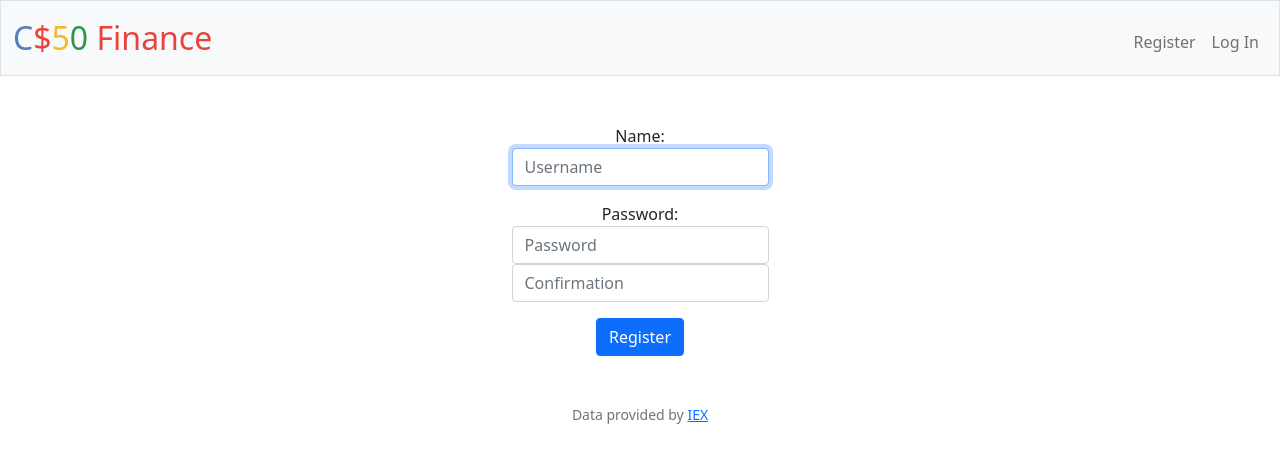
After one commit to danileslie/book_reviews, a Flask app: page /register in a window 1280 px wide. The commit adds this page. Shown: the top 463 px of the page. Run offline with Flask 3, Linux system fonts and the light colour scheme; some libraries are stand-ins or nearby versions.

Commit message:
add functionality for register, login, logout

```diff
--- a/app.py
+++ b/app.py
@@ -1,6 +1,8 @@
 # taken from finance.db
 
 # https://openlibrary.org/developers/api
+
+# flask --app app.py --debug run
 
 import os
 
@@ -22,6 +24,8 @@ app.config["SESSION_TYPE"] = "filesystem"
 app.config["TEMPLATES_AUTO_RELOAD"] = True
 Session(app)
 
+db = SQL("sqlite:///reviews.db")
+
 @app.after_request
 def after_request(response):
     """Ensure responses aren't cached"""
@@ -33,38 +37,15 @@ def after_request(response):
 @app.route("/")
 @login_required
 def index():
-    """Show portfolio of stocks"""
-    # this section was very hard, i had to look it up: https://www.youtube.com/watch?v=l7wELOgKqLM
+    """Show list of books"""
+    return apology("TODO", 403)
 
-    # displays an HTML table summarizing, for the user currently logged in, which stocks the user owns, the numbers of shares owned,
+@app.route("/lookup")
+@login_required
+def lookup():
+    """Query books"""
+    return apology("TODO", 403)
 
-    # Odds are you’ll want to execute multiple SELECTs. Depending on how you implement your table(s), you might find GROUP BY HAVING SUM and/or WHERE of interest.
-
-    # the current price of each stock, and the total value of each holding (i.e., shares times price).
-    stocks = db.execute(
-        "SELECT symbol, SUM(shares) as total_shares FROM transactions WHERE user_id = :user_id GROUP BY symbol HAVING total_shares > 0",
-        user_id=session["user_id"],
-    )
-
-    # Also display the user’s current cash balance along with a grand total (i.e., stocks’ total value plus cash).
-    available_cash = db.execute(
-        "SELECT cash FROM users WHERE id = :user_id", user_id=session["user_id"]
-    )[0]["cash"]
-    total_cash = available_cash
-
-    for stock in stocks:
-        quote = lookup(stock["symbol"])
-        stock["name"] = quote["name"]
-        stock["price"] = quote["price"]
-        stock["value"] = stock["price"] * stock["total_shares"]
-        total_cash += stock["value"]
-
-    return render_template(
-        "index.html",
-        stocks=stocks,
-        available_cash=available_cash,
-        total_cash=total_cash,
-    )
 
 @app.route("/login", methods=["GET", "POST"])
 def login():
@@ -73,36 +54,37 @@ def login():
     # Forget any user_id
     session.clear()
 
-    # # User reached route via POST (as by submitting a form via POST)
-    # if request.method == "POST":
-    #     # Ensure username was submitted
-    #     if not request.form.get("username"):
-    #         return apology("must provide username", 403)
+    # User reached route via POST (as by submitting a form via POST)
+    if request.method == "POST":
+        # Ensure username was submitted
+        if not request.form.get("username"):
+            return apology("must provide username", 403)
 
-    #     # Ensure password was submitted
-    #     elif not request.form.get("password"):
-    #         return apology("must provide password", 403)
+        # Ensure password was submitted
+        elif not request.form.get("password"):
+            return apology("must provide password", 403)
 
-    #     # Query database for username
-    #     rows = db.execute(
-    #         "SELECT * FROM users WHERE username = ?", request.form.get("username")
-    #     )
+        # Query database for username
+        rows = db.execute(
+            "SELECT * FROM users WHERE username = ?", request.form.get("username")
+        )
 
-    #     # Ensure username exists and password is correct
-    #     if len(rows) != 1 or not check_password_hash(
-    #         rows[0]["hash"], request.form.get("password")
-    #     ):
-    #         return apology("invalid username and/or password", 403)
+        # Ensure username exists and password is correct
+        if len(rows) != 1 or not check_password_hash(
+            rows[0]["hash"], request.form.get("password")
+        ):
+            return apology("invalid username and/or password", 403)
 
-    #     # Remember which user has logged in
-    #     session["user_id"] = rows[0]["id"]
+        # Remember which user has logged in
+        session["user_id"] = rows[0]["id"]
 
-    #     # Redirect user to home page
-    #     return redirect("/")
+        # Redirect user to home page
+        return redirect("/")
 
-    # # User reached route via GET (as by clicking a link or via redirect)
-    # else:
-    return render_template("login.html")
+    # User reached route via GET (as by clicking a link or via redirect)
+    else:
+        print(request.form.get("username"))
+        return render_template("login.html")
 
 @app.route("/logout")
 def logout():
@@ -113,3 +95,40 @@ def logout():
 
     # Redirect user to login form
     return redirect("/")
+
+@app.route("/register", methods=["GET", "POST"])
+def register():
+    """Register user"""
+    if request.method == "POST":
+        # Query database for username
+        rows = db.execute(
+            "SELECT * FROM users WHERE username = ?", request.form.get("username")
+        )
+
+        # throw error if the username field is blank
+        if not request.form.get("username"):
+            return apology("must provide username", 400)
+        # or if the name already exists in the db
+        elif len(rows) == 1:
+            return apology("username is taken", 400)
+        # throw error if password field is blank
+        elif not request.form.get("password"):
+            return apology("must provide password", 400)
+        # or if password fields do not match
+        elif request.form.get("password") != request.form.get("confirmation"):
+            return apology("passwords do not match", 400)
+
+        # if the username is valid, accept it
+        username = request.form.get("username")
+        # if password is valid, hash it
+        password = generate_password_hash(request.form.get("password"))
+
+        # submit username and *hashed password* into database
+        db.execute(
+            "INSERT INTO users (username, hash) VALUES(?, ?)", username, password
+        )
+
+        return redirect("/")
+
+    else:
+        return render_template("register.html")
--- /dev/null
+++ b/static/styles.css
@@ -0,0 +1,31 @@
+/* Size for brand */
+nav .navbar-brand
+{
+    font-size: xx-large;
+}
+
+/* Colors for brand */
+nav .navbar-brand .blue
+{
+    color: #537fbe;
+}
+nav .navbar-brand .red
+{
+    color: #ea433b;
+}
+nav .navbar-brand .yellow
+{
+    color: #f5b82e;
+}
+nav .navbar-brand .green
+{
+    color: #2e944b;
+}
+
+.negative{
+    color: red !important;
+}
+
+.positive{
+    color: green !important;
+}
--- a/templates/layout.html
+++ b/templates/layout.html
@@ -33,7 +33,7 @@
                 <div class="collapse navbar-collapse" id="navbar">
                     {% if session["user_id"] %}
                         <ul class="navbar-nav me-auto mt-2">
-                            <li class="nav-item"><a class="nav-link" href="/quote">Lookup</a></li>
+                            <li class="nav-item"><a class="nav-link" href="/lookup">Lookup</a></li>
                         </ul>
                         <ul class="navbar-nav ms-auto mt-2">
                             <li class="nav-item"><a class="nav-link" href="/logout">Log Out</a></li>
--- /dev/null
+++ b/templates/register.html
@@ -0,0 +1,22 @@
+<!-- form to create user, with username and password -->
+
+{% extends "layout.html" %}
+
+{% block title %}
+    Register
+{% endblock %}
+
+{% block main %}
+    <form action="/register" method="post">
+            <div class="mb-3">
+                <label for="name">Name: </label>
+                <input autocomplete="off" autofocus class="form-control mx-auto w-auto" id="username" name="username" placeholder="Username" type="text">
+            </div>
+            <div class="mb-3">
+                <label for="password">Password: </label>
+                <input class="form-control mx-auto w-auto" id="password" name="password" placeholder="Password" type="password">
+                <input class="form-control mx-auto w-auto" id="confirmation" name="confirmation" placeholder="Confirmation" type="password">
+            </div>
+            <button type="submit" class="btn btn-primary">Register</button>
+    </form>
+{% endblock %}
```
Also changed, not shown: reviews.db (added), templates/index.html (added), 3 other files.
